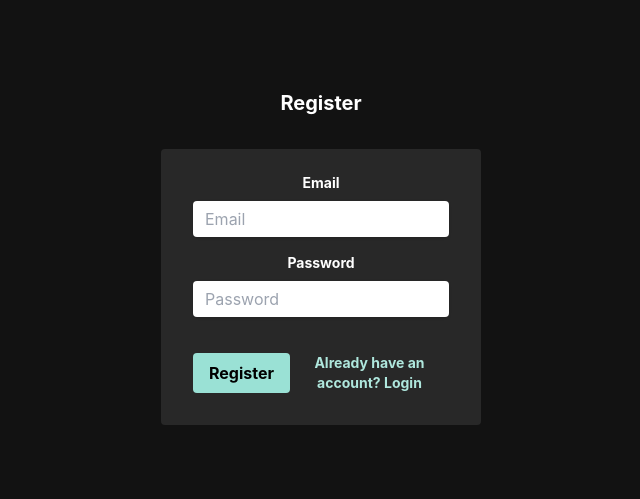
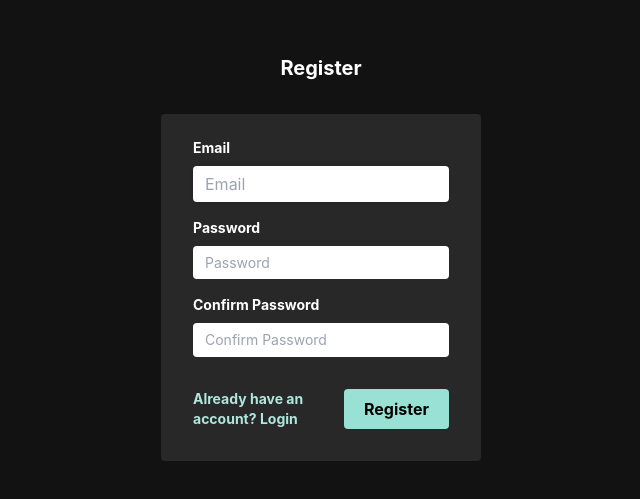
Before and after one commit to daixii83/SimpleChat, a Vue app: page /register in a window 1280 px wide. Shown: the part 119-618 px from the top of the page, without its empty margins (319-959 px from the left). Built offline with nearby package versions, Linux system fonts and the light colour scheme.

Commit message:
add tools / register page function
1. add stylelint, fontawesome
2. register page add show/hide password

```diff
--- a/package.json
+++ b/package.json
@@ -9,6 +9,9 @@
     "preview": "vite preview"
   },
   "dependencies": {
+    "@fortawesome/fontawesome-svg-core": "^6.5.1",
+    "@fortawesome/free-solid-svg-icons": "^6.5.1",
+    "@fortawesome/vue-fontawesome": "^3.0.6",
     "firebase": "^10.8.0",
     "pinia": "^2.1.7",
     "vue": "^3.4.15",
@@ -18,6 +21,9 @@
     "@vitejs/plugin-vue": "^5.0.3",
     "autoprefixer": "^10.4.17",
     "postcss": "^8.4.35",
+    "stylelint": "^16.2.1",
+    "stylelint-config-standard": "^36.0.0",
+    "stylelint-config-standard-scss": "^13.0.0",
     "tailwindcss": "^3.4.1",
     "vite": "^5.1.0"
   }
--- a/src/components/Register.vue
+++ b/src/components/Register.vue
@@ -3,12 +3,14 @@
         <div class="w-full max-w-xs">
             <h2 class="text-xl font-bold text-center text-white">Register</h2>
             <form @submit.prevent="register" class="mt-8 bg-surface-200 rounded px-8 pt-6 pb-8 mb-4">
+                <!-- email -->
                 <div class="mb-4">
-                    <label class="block text-white text-sm font-bold mb-2" for="email">
+                    <label class="block text-white text-start text-sm font-bold mb-2" for="email">
                         Email
                     </label>
                     <input
                         class="shadow appearance-none rounded w-full py-2 px-3 text-white leading-tight"
+                        :class="{ 'border-red-500': !email && checkEmpty }"
                         type="email"
                         v-model="email"
                         @input="validateEmail"
@@ -17,18 +19,21 @@
                     />
                     <p
                         v-if="emailError"
-                        class="text-red-500 text-xs italic"
+                        class="text-red-500 text-xs italic py-1"
                     >
                         {{ emailErrorText }}
                     </p>
                 </div>
-                <div class="mb-6">
-                    <label class="block text-white text-sm font-bold mb-2" for="password">
+                <!-- password -->
+                <div class="mb-4">
+                    <label class="block text-white text-start text-sm font-bold mb-2" for="password">
                         Password
                     </label>
+                    <div class="relative">
                         <input
-                        class="shadow appearance-none rounded w-full py-2 px-3 text-white mb-3 leading-tight"
-                        type="password"
+                            class="appearance-none rounded w-full py-2 px-3 text-white text-sm leading-tight"
+                            :class="{ 'border-red-500': !password && checkEmpty }"
+                            :type="passwordType"
                             v-model="password"
                             @input="validatePassword"
                             minLength="6"
@@ -36,27 +41,80 @@
                             placeholder="Password"
                             required
                         />
+                        <div
+                            class="absolute right-2.5 bottom-1.5 cursor-pointer"
+                            @click.stop="showPassword = !showPassword"
+                        >
+                            <font-awesome-icon
+                                v-if="!showPassword"
+                                :icon="['fas', 'eye']"
+                            />
+                            <font-awesome-icon
+                                v-if="showPassword"
+                                :icon="['fas', 'eye-slash']"
+                            />
+                        </div>
+                    </div>
                     <p
                         v-if="passwordError"
-                        class="text-red-500 text-xs italic"
+                        class="text-red-500 text-xs italic py-1"
                     >
                         {{ passwordErrorText }}
                     </p>
                 </div>
+                <!-- confirm password -->
+                <div class="mb-8">
+                    <label class="block text-white text-start text-sm font-bold mb-2" for="confirmPassword">
+                        Confirm Password
+                    </label>
+                    <div class="relative">
+                        <input
+                            class="appearance-none rounded w-full py-2 px-3 text-white text-sm leading-tight"
+                            :class="{ 'border-red-500': !confirmPassword && checkEmpty }"
+                            :type="confirmPasswordType"
+                            v-model="confirmPassword"
+                            @input="validateConfirmPassword"
+                            minLength="6"
+                            maxLength="20"
+                            placeholder="Confirm Password"
+                            required
+                        />
+                        <div
+                            class="absolute right-2.5 bottom-1.5 cursor-pointer"
+                            @click.stop="showConfirmPassword = !showConfirmPassword"
+                        >
+                            <font-awesome-icon
+                                v-if="!showConfirmPassword"
+                                :icon="['fas', 'eye']"
+                            />
+                            <font-awesome-icon
+                                v-if="showConfirmPassword"
+                                :icon="['fas', 'eye-slash']"
+                            />
+                        </div>
+                    </div>
+                    <p
+                        v-if="confirmPasswordError"
+                        class="text-red-500 text-xs italic py-1"
+                    >
+                        {{ confirmPasswordErrorText }}
+                    </p>
+                </div>
                 <div class="flex justify-between">
-                    <button
-                        class="bg-primary-500 hover:bg-primary-600 text-black font-bold py-2 px-4 rounded"
-                        type="submit"
-                        :disabled="emailErrorText || passwordErrorText || registerErrorText"
-                    >
-                        Register
-                    </button>
                     <router-link
-                        class="inline-block align-baseline font-bold text-sm text-primary-600 hover:text-primary-300"
+                        class="max-w-40 flex items-center text-start font-bold text-sm text-primary-600 hover:text-primary-300"
                         to="/login"
                     >
                         Already have an account? Login
                     </router-link>
+                    <button
+                        class="bg-primary-500 hover:bg-primary-600 text-black font-bold py-2 px-5 rounded"
+                        type="submit"
+                        @click="register"
+                    >
+                        <span v-if="isLoading" class="spinner"></span>
+                        <span v-else >Register</span>
+                    </button>
                 </div>
             </form>
         </div>
@@ -64,20 +122,33 @@
 </template>
 
 <script setup>
-import { ref } from 'vue';
+import { ref, computed } from 'vue';
 import { auth } from '../firebase.js';
 import { createUserWithEmailAndPassword, sendEmailVerification } from 'firebase/auth';
 import { useRouter } from 'vue-router';
 
 const email = ref('');
 const password = ref('');
+const confirmPassword = ref('');
+const showPassword = ref(false);
+const showConfirmPassword = ref(false);
 const emailError = ref(false);
 const passwordError = ref(false);
+const confirmPasswordError = ref(false);
 const emailErrorText = ref('');
 const passwordErrorText = ref('');
-const registerErrorText = ref('');
+const confirmPasswordErrorText = ref('');
+const checkEmpty = ref(false);
 const router = useRouter();
 const user = ref(null);
+const isLoading = ref(false);
+
+const passwordType = computed(() => {
+    return showPassword.value ? 'text' : 'password';
+});
+const confirmPasswordType = computed(() => {
+    return showPassword.value ? 'text' : 'password';
+});
 
 // 驗證email
 const validateEmail = () => {
@@ -106,9 +177,31 @@ const validatePassword = () => {
         passwordErrorText.value = '';
     }
 }
+// 驗證確認密碼
+const validateConfirmPassword = () => {
+    if (!confirmPassword.value) {
+        confirmPasswordError.value = true;
+        confirmPasswordErrorText.value = 'Confirm password is required';
+    } else if (confirmPassword.value !== password.value) {
+        confirmPasswordError.value = true;
+        confirmPasswordErrorText.value = "Confirm password doesn't match";
+    } else {
+        confirmPasswordError.value = false;
+        confirmPasswordErrorText.value = '';
+    }
+}
 
 // 註冊+寄送驗證email
 const register = async () => {
+    isLoading.value = true;
+    checkEmpty.value = true;
+    validateEmail();
+    validatePassword();
+    validateConfirmPassword();
+    if (emailError.value || passwordError.value || confirmPasswordError.value) {
+        isLoading.value = false;
+        return;
+    }
     try {
         const userCredential = await createUserWithEmailAndPassword(auth, email.value, password.value);
         user.value = userCredential.user;
@@ -118,9 +211,23 @@ const register = async () => {
     } catch (error) {
         console.log('register failed', error.message);
         showNotification(`註冊失敗:${error.message}`);
+    } finally {
+        isLoading.value = false;
     }
 }
 </script>
 
 <style scoped>
+    .spinner {
+        @apply inline-block w-4 h-4 border-2 border-solid rounded-full;
+        border-color: currentColor;
+        border-top-color: transparent;
+        animation: spin 1s linear infinite;
+    }
+
+    @keyframes spin {
+        to {
+            transform: rotate(360deg);
+        }
+    }
 </style>
--- a/src/main.js
+++ b/src/main.js
@@ -2,8 +2,14 @@ import { createApp } from 'vue';
 import './assets/tailwind.css';
 import './style.css';
 import App from './App.vue';
+// FontAwesome
+import { library } from '@fortawesome/fontawesome-svg-core';
+import { fas } from '@fortawesome/free-solid-svg-icons';
+import { FontAwesomeIcon } from '@fortawesome/vue-fontawesome';
 import router from './router/index.js';
 
 const app = createApp(App);
 app.use(router);
+library.add(fas);
+app.component('FontAwesomeIcon', FontAwesomeIcon);
 app.mount('#app');
```
Also changed, not shown: .stylelintrc.json (added), 1 other file (tests, documents, lock files or other folders). Lines whose indentation alone changed are shown as unchanged.
